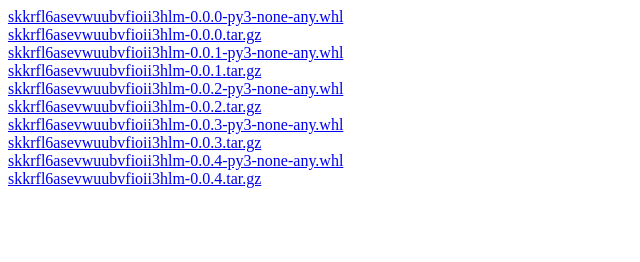
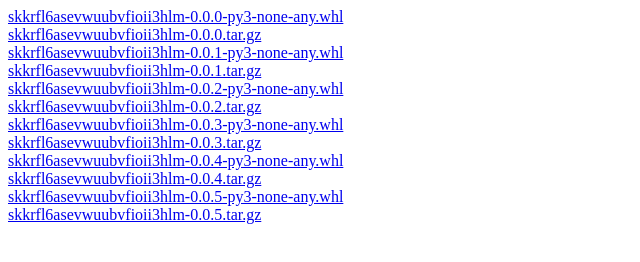
Before and after one commit to jevangoh/as1oocnl0leb61sj1yew20lt2, a plain HTML site: page skkrfl6asevwuubvfioii3hlm/index.html in a window 1280 px wide. Shown: the whole page, without its empty margins (0-640 px from the left). Drawn offline with Linux system fonts and the light colour scheme.

Commit message:
auto: update PyPI index for skkrfl6asevwuubvfioii3hlm v0.0.5

```diff
--- a/skkrfl6asevwuubvfioii3hlm/index.html
+++ b/skkrfl6asevwuubvfioii3hlm/index.html
@@ -18,5 +18,8 @@
 
     <a href="https://github.com/jevangoh/skkrfl6asevwuubvfioii3hlm/releases/download/v0.0.4/skkrfl6asevwuubvfioii3hlm-0.0.4-py3-none-any.whl">skkrfl6asevwuubvfioii3hlm-0.0.4-py3-none-any.whl</a><br>
     <a href="https://github.com/jevangoh/skkrfl6asevwuubvfioii3hlm/releases/download/v0.0.4/skkrfl6asevwuubvfioii3hlm-0.0.4.tar.gz">skkrfl6asevwuubvfioii3hlm-0.0.4.tar.gz</a><br>
+
+    <a href="https://github.com/jevangoh/skkrfl6asevwuubvfioii3hlm/releases/download/v0.0.5/skkrfl6asevwuubvfioii3hlm-0.0.5-py3-none-any.whl">skkrfl6asevwuubvfioii3hlm-0.0.5-py3-none-any.whl</a><br>
+    <a href="https://github.com/jevangoh/skkrfl6asevwuubvfioii3hlm/releases/download/v0.0.5/skkrfl6asevwuubvfioii3hlm-0.0.5.tar.gz">skkrfl6asevwuubvfioii3hlm-0.0.5.tar.gz</a><br>
   </body>
 </html>
```
